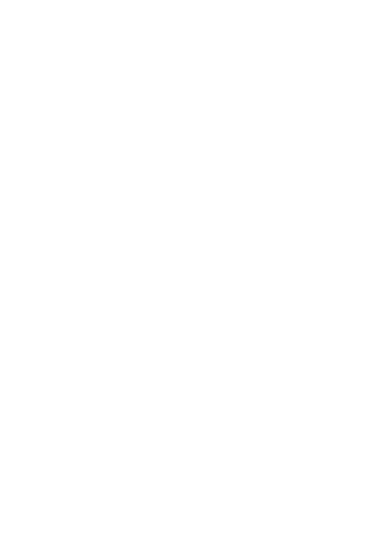
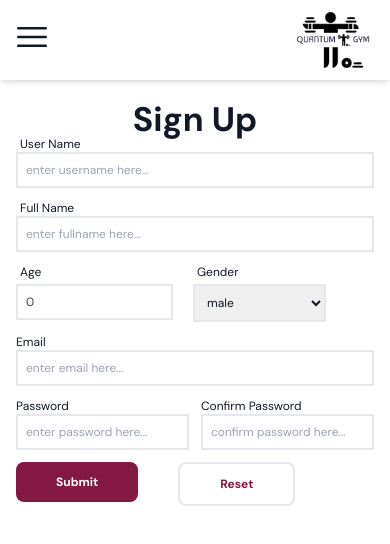
Before and after one commit to Selva-Ganesh-M/F_TS_Quantum_Gym, a React (Vite) app: page /signup in a window 390 px wide. Shown: the top 544 px of the page. Built offline with nearby package versions, Linux system fonts and the light colour scheme.

Commit message:
welcome responsive fix

```diff
--- a/package.json
+++ b/package.json
@@ -10,11 +10,13 @@
   },
   "dependencies": {
     "@heroicons/react": "^2.0.13",
+    "formik": "^2.2.9",
     "framer-motion": "^8.1.9",
     "path": "^0.12.7",
     "react": "^18.2.0",
     "react-dom": "^18.2.0",
-    "react-router-dom": "^6.6.1"
+    "react-router-dom": "^6.6.1",
+    "yup": "^0.32.11"
   },
   "devDependencies": {
     "@types/react": "^18.0.26",
--- a/src/App.tsx
+++ b/src/App.tsx
@@ -1,6 +1,7 @@
 import { Routes, Route } from "react-router-dom";
 import BaseLayout from "./routes/base_routes/BaseLayout";
 import Login from "./routes/base_routes/switchable/Login";
+import SignUp from "./routes/base_routes/switchable/SignUp";
 import Welcome from "./routes/base_routes/switchable/Welcome";
 
 type Props = {};
@@ -11,6 +12,7 @@
       <Route path="/" element={<BaseLayout />}>
         <Route index element={<Welcome />} />
         <Route path="login" element={<Login />} />
+        <Route path="signup" element={<SignUp />} />
       </Route>
     </Routes>
   );
--- /dev/null
+++ b/src/components/shared/FilledBtn.tsx
@@ -0,0 +1,15 @@
+import React from "react";
+
+type Props = {
+  content: string;
+};
+
+const FilledBtn = ({ content }: Props) => {
+  return (
+    <button className="bg-pink-900 p-3 px-10 text-white rounded-lg font-bold">
+      {content}
+    </button>
+  );
+};
+
+export default FilledBtn;
--- /dev/null
+++ b/src/components/shared/OutlineBtn.tsx
@@ -0,0 +1,15 @@
+import React from "react";
+
+type Props = {
+  content: string;
+};
+
+const OutlineBtn = ({ content }: Props) => {
+  return (
+    <button className=" p-3 px-10 text-pink-900 border-2 font-bold rounded-lg">
+      {content}
+    </button>
+  );
+};
+
+export default OutlineBtn;
--- a/src/routes/base_routes/BaseLayout.tsx
+++ b/src/routes/base_routes/BaseLayout.tsx
@@ -1,4 +1,3 @@
-import { Outlet } from "react-router-dom";
 import LogoFlex from "./static/LogoFlex";
 import Navbar from "./static/Navbar";
 
--- a/src/routes/base_routes/static/LogoFlex.tsx
+++ b/src/routes/base_routes/static/LogoFlex.tsx
@@ -1,16 +1,24 @@
 import { Outlet } from "react-router-dom";
 import transperant from "@/assets/transperant.png";
+import useMediaQuery from "@/hooks/useMediaQuery";
 
 type Props = {};
 
 const LogoFlex = (props: Props) => {
+  const isAboveMediumScreens = useMediaQuery("(min-width: 768px)");
   return (
-    <section className="md:w-full md:h-[97vh] md:items-center md:px-20 md:pt-24 md:pb-10 md:flex md:flex-row">
+    <section
+      className=" pt-24
+      sm:w-[600px] sm:pt-24 sm:m-auto
+    md:w-full md:h-[97vh] md:items-center md:px-20 md:pt-24 md:pb-10 md:flex md:flex-row"
+    >
       <Outlet />
-      {/* logo section */}
-      <div className="basis-1/2">
-        <img src={transperant} alt="quantum-gym-logo" />
-      </div>
+      {isAboveMediumScreens ? (
+        // {/* logo section */}
+        <div className="basis-1/2">
+          <img src={transperant} alt="quantum-gym-logo" />
+        </div>
+      ) : null}
     </section>
   );
 };
--- /dev/null
+++ b/src/routes/base_routes/switchable/SignUp.tsx
@@ -0,0 +1,255 @@
+import FilledBtn from "@/components/shared/FilledBtn";
+import OutlineBtn from "@/components/shared/OutlineBtn";
+import { Formik, Field, Form, ErrorMessage } from "formik";
+import * as yup from "yup";
+
+type Props = {};
+
+type TSignup = {
+  fullName: string;
+  userName: string;
+  image: string;
+  gender: string;
+  age: number;
+  email: string;
+  password: string;
+  confirmPassword: string;
+};
+
+const SignUp = (props: Props) => {
+  // INITIAL STATE
+  const initialValues: TSignup = {
+    fullName: "",
+    userName: "",
+    image: "",
+    gender: "",
+    age: 0,
+    email: "",
+    password: "",
+    confirmPassword: "",
+  };
+
+  //   YUP VALIDATION SCHEMA
+  const validationSchema = yup.object().shape({
+    fullName: yup.string().required("full name is a required field"),
+    userName: yup.string().required("user name is a required field"),
+    image: yup.string().required("required"),
+    gender: yup.string().required("required"),
+    age: yup.number().required("required"),
+    email: yup.string().email("invalid email").required("required"),
+    password: yup
+      .string()
+      .required("required")
+      .matches(
+        /^(?=.*[a-z])(?=.*[A-Z])(?=.*[0-9])(?=.*[!@#\$%\^&\*])(?=.{8,})/,
+        "Must Contain 8 Characters, One Uppercase, One Lowercase, One Number and One Special Case Character"
+      ),
+    confirmPassword: yup
+      .string()
+      .required()
+      .oneOf([yup.ref("password"), null], "Passwords must match"),
+  });
+
+  //   FORM SUBMISSION HANDLER
+  const handleFormSubmit = async (
+    values: TSignup,
+    { setSubmitting, resetForm }: any
+  ) => {
+    console.log(values);
+    resetForm();
+    return;
+  };
+
+  //   CUSTOM ERROR MESSAGE
+  const customError = (msg: string) => {
+    return <div className="text-red-900">{`* ${msg}`}</div>;
+  };
+
+  //   JSX RETURN
+  return (
+    <div id="signup" className="basis-1/2 p-4 lg:text-sm text-xs ">
+      <h1 className="text-[34px] mb-2 text-center font-bold">Sign Up</h1>
+      <Formik
+        onSubmit={handleFormSubmit}
+        initialValues={initialValues}
+        validationSchema={validationSchema}
+      >
+        {({
+          values,
+          errors,
+          touched,
+          handleBlur,
+          handleChange,
+          handleSubmit,
+          setFieldValue,
+          resetForm,
+        }) => (
+          <Form onSubmit={handleSubmit} className="flex flex-col gap-3">
+            {/* name flex */}
+            {/* <div className="flex gap-3"> */}
+            {/* USER NAME */}
+
+            <div className="basis-1/2">
+              <label htmlFor="userName" className="block ml-1">
+                User Name
+              </label>
+              <Field
+                type="string"
+                name="userName"
+                placeholder="enter username here..."
+                className="border-2 p-2 w-full text-gray-700"
+                value={values.userName}
+                onChange={handleChange}
+                onBlur={handleBlur}
+              />
+            </div>
+
+            {/* {touched.userName && errors.userName && (
+              <div className="text-red-900">hello</div>
+            )} */}
+            <ErrorMessage name={"userName"}>{customError}</ErrorMessage>
+
+            {/* FULL NAME */}
+            <div className="basis-1/2">
+              <label htmlFor="fullName" className="block ml-1">
+                Full Name
+              </label>
+              <Field
+                type="string"
+                name="fullName"
+                placeholder="enter fullname here..."
+                className="border-2 p-2 w-full text-gray-700"
+                value={values.fullName}
+                onChange={handleChange}
+                onBlur={handleBlur}
+              />
+            </div>
+            <ErrorMessage name={"fullName"}>{customError}</ErrorMessage>
+
+            {/* </div> */}
+
+            {/* age and gender */}
+            <div className="flex w-full gap-5">
+              {/* age */}
+
+              <div>
+                <label htmlFor="age" className="block ml-1 mb-1">
+                  Age
+                </label>
+                <Field
+                  type="number"
+                  minimum="18"
+                  name="age"
+                  placeholder="enter age here..."
+                  className="border-2 p-2 w-full text-gray-700"
+                  value={values.age}
+                  onChange={handleChange}
+                  onBlur={handleBlur}
+                />
+              </div>
+              <ErrorMessage name={"age"}>{customError}</ErrorMessage>
+
+              {/* gender */}
+              <div className="flex flex-col gap-2">
+                <div>
+                  <label htmlFor="gender" className="block ml-1 mb-1">
+                    Gender
+                  </label>
+                  <Field
+                    as="select"
+                    name="gender"
+                    className="p-2 border-2"
+                    value={values.gender}
+                    onChange={handleChange}
+                    onBlur={handleBlur}
+                  >
+                    <option value="male">male</option>
+                    <option value="female">female</option>
+                    <option value="prefernottosay">prefer not to say</option>
+                  </Field>
+                </div>
+                <ErrorMessage name={"gender"}>{customError}</ErrorMessage>
+              </div>
+
+              {/* Dropzone */}
+            </div>
+
+            {/* email */}
+
+            <div>
+              <label htmlFor="email" className="block">
+                Email
+              </label>
+              <Field
+                name="email"
+                type="email"
+                className="p-2 border-2 w-full"
+                placeholder="enter email here..."
+                autocomplete="off"
+                value={values.email}
+                onChange={handleChange}
+                onBlur={handleBlur}
+              />
+            </div>
+            <ErrorMessage name={"email"}>{customError}</ErrorMessage>
+
+            {/* password flex */}
+
+            <div className="flex gap-3">
+              {/* password */}
+              <div className="flex basis-1/2 flex-col gap-2">
+                <div>
+                  <label htmlFor="password" className="block">
+                    Password
+                  </label>
+                  <Field
+                    name="password"
+                    type="password"
+                    className="p-2 border-2 w-full"
+                    placeholder="enter password here..."
+                    value={values.password}
+                    onChange={handleChange}
+                    onBlur={handleBlur}
+                  />
+                </div>
+                <ErrorMessage name={"password"}>{customError}</ErrorMessage>
+              </div>
+
+              {/* confirm password */}
+              <div className="flex basis-1/2 flex-col gap-2">
+                <div>
+                  <label htmlFor="password" className="block">
+                    Confirm Password
+                  </label>
+                  <Field
+                    name="confirmPassword"
+                    type="password"
+                    className="p-2 border-2 w-full"
+                    placeholder="confirm password here..."
+                    value={values.confirmPassword}
+                    onChange={handleChange}
+                    onBlur={handleBlur}
+                  />
+                </div>
+                <ErrorMessage name={"confirmPassword"}>
+                  {customError}
+                </ErrorMessage>
+              </div>
+            </div>
+
+            {/* actions */}
+
+            <div className="flex">
+              <a className="mr-10">
+                <FilledBtn content={"Submit"} />
+              </a>
+              <OutlineBtn content={"Reset"} />
+            </div>
+          </Form>
+        )}
+      </Formik>
+    </div>
+  );
+};
+
+export default SignUp;
--- a/src/routes/base_routes/switchable/Welcome.tsx
+++ b/src/routes/base_routes/switchable/Welcome.tsx
@@ -1,5 +1,8 @@
 import transperant from "@/assets/transperant.png";
+import FilledBtn from "@/components/shared/FilledBtn";
+import OutlineBtn from "@/components/shared/OutlineBtn";
 import { useNavigate } from "react-router-dom";
+import { Link } from "react-router-dom";
 
 type Props = {};
 
@@ -8,18 +11,25 @@
   return (
     <>
       {/* welcome section */}
-      <div className="basis-1/2 flex flex-col items-start">
+      <div
+        className=" items-center text-center
+       basis-1/2 flex flex-col md:items-start md:text-start"
+      >
+        {/* content */}
+
         <h1 className="text-[36px] text-bold text-slate-900 mb-3">
           Quantum Gym
         </h1>
         <p>One stop for all workout collections and events.</p>
+        {/* actions */}
+
         <div className="actions flex gap-5 mt-10">
-          <button className="bg-pink-900 p-3 px-10 text-white rounded-lg font-bold">
-            Login
-          </button>
-          <button className=" p-3 px-10 text-pink-900 border-2 font-bold rounded-lg">
-            Sign Up
-          </button>
+          <Link to="/login">
+            <FilledBtn content={"Login"} />
+          </Link>
+          <Link to={"/signup"}>
+            <OutlineBtn content={"Sign Up"} />
+          </Link>
         </div>
       </div>
     </>
```
Also changed, not shown: 1 other file (tests, documents, lock files or other folders).
